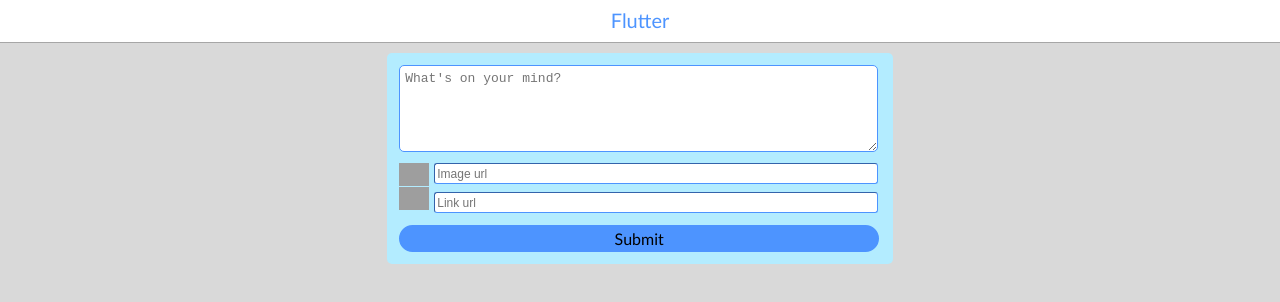
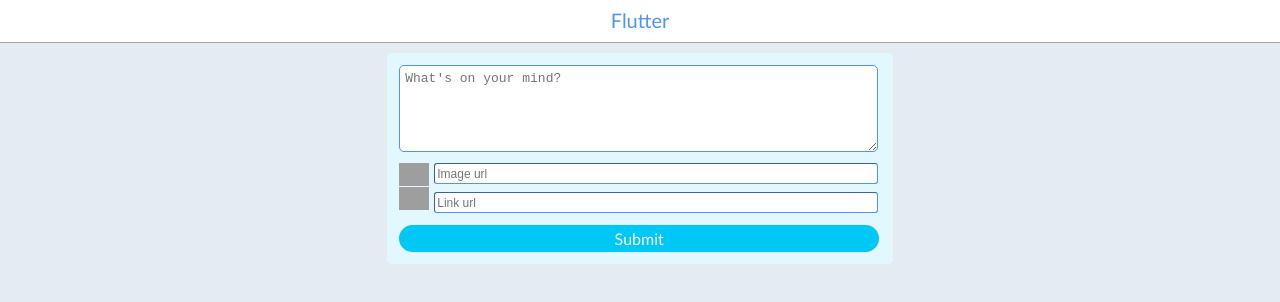
Before and after one commit to chalt0319/Twitter-Clone, an Angular app in the folder twitter/: page / in a window 1280 px wide. Shown: the top 302 px of the page. Built offline with nearby package versions, Linux system fonts and the light colour scheme; grey boxes are pictures that could not be loaded.

Commit message:
update color scheme to that of twitter

```diff
--- a/twitter/src/app/app.component.css
+++ b/twitter/src/app/app.component.css
@@ -13,11 +13,12 @@
 .submit {
   text-align: center;
   width: 98%;
-  background: #4d94ff;
+  background: rgb(0, 200, 246);
   padding: 2px;
-  border: 2px solid #4d94ff;
+  border: 2px solid rgb(0, 200, 246);
   border-radius: 30px;
   margin-top: 12px;
+  color: white;
 }
 
 .feed {
@@ -34,8 +35,8 @@
 }
 
 .form.feed-box {
-  background: #b3ecff;
-  border: 2px solid #b3ecff;
+  background: rgb(227, 248, 254);
+  border: 2px solid rgb(227, 248, 254);
   border-radius: 5px;
   padding: 10px;
   margin-bottom: 20px;
@@ -61,7 +62,7 @@
 
 .likes {
   position: relative;
-  margin-left: 6px;
+  margin-left: 2%;
   top: 25px;
 }
 
@@ -69,7 +70,7 @@
   position: relative;
   width: 18px;
   height: 20px;
-  margin-left: 20px;
+  margin-left: 4%;
   top: 30px;
 }
 
--- a/twitter/src/app/app.component.html
+++ b/twitter/src/app/app.component.html
@@ -22,7 +22,8 @@
 
     <div class="heart-div">
       <img class="heart" src="https://image.flaticon.com/icons/png/512/275/275882.png" alt="Heart" (click)="likePost(post)"><span class="likes">{{post.likes}}</span>
-      <img class="comment" src="http://www.clker.com/cliparts/e/D/y/m/U/t/speech-bubble-hi.png" alt="Comment" (click)="post.boolean = !post.boolean"> <span class="comments">{{post.comments.length}}</span> <span><input class="comment-input" type="text" placeholder="add comment..." #comment ngModel></span>
+        <img class="comment" src="http://www.clker.com/cliparts/e/D/y/m/U/t/speech-bubble-hi.png" alt="Comment" (click)="post.boolean = !post.boolean">
+       <span class="comments">{{post.comments.length}}</span> <span><input class="comment-input" type="text" placeholder="add comment..." #comment ngModel></span>
       <img class="check" src="https://cdn.pixabay.com/photo/2017/01/13/01/22/ok-1976099_960_720.png" alt="check" (click)="addComment(post, comment.value)" (click)="comment.value = ''">
     </div>
     <div class="" *ngIf="post.boolean">
--- a/twitter/src/app/app.component.ts
+++ b/twitter/src/app/app.component.ts
@@ -9,7 +9,7 @@
   postArray=[]
 
   addPost(value, image, link){
-    let hash = {text: value, likes: 0, image: image, link: link, shortLink: link.slice(0, 45) + "...", comments: [], boolean: false}
+    let hash = {text: value, likes: 0, image: image, link: link, shortLink: link.slice(0, 50) + "...", comments: [], boolean: false}
     this.postArray.push(hash)
   }
 
--- a/twitter/src/styles.css
+++ b/twitter/src/styles.css
@@ -1,6 +1,6 @@
 /* You can add global styles to this file, and also import other style files */
 
 body {
-  background: #d9d9d9;
+  background: rgb(229, 236, 241);
   font-family: Trebuchet MS, sans-serif;
 }
```
